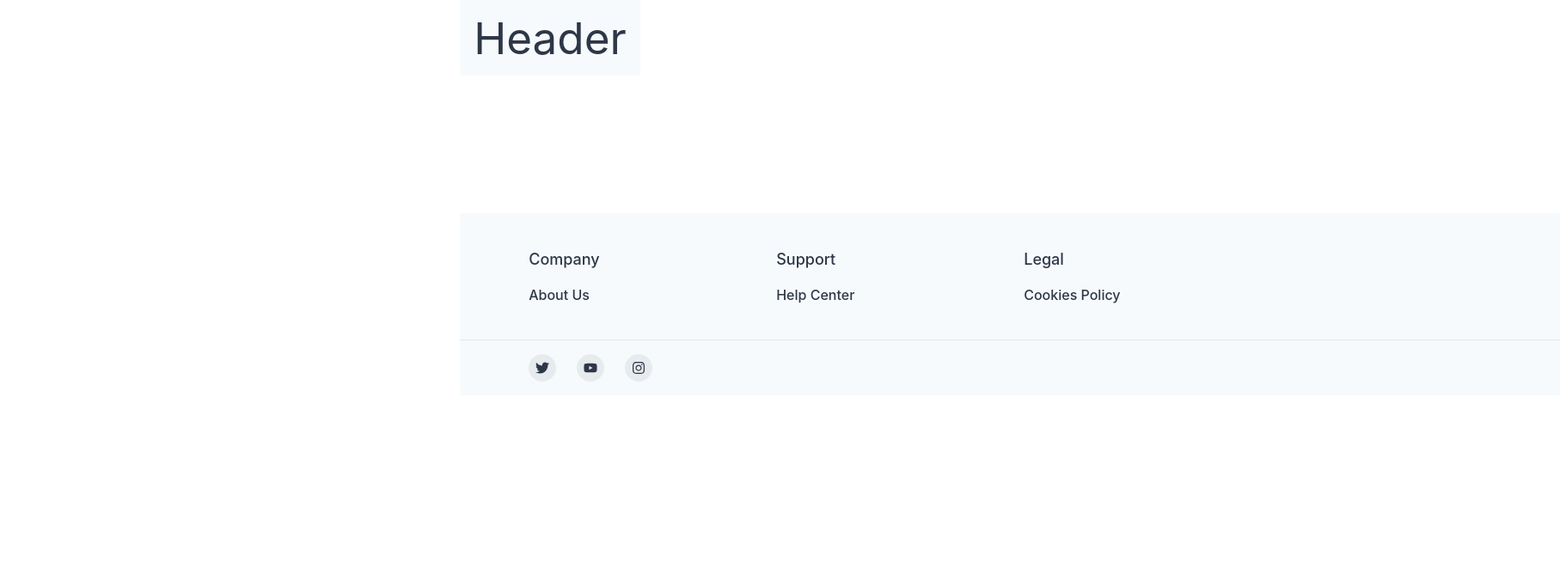
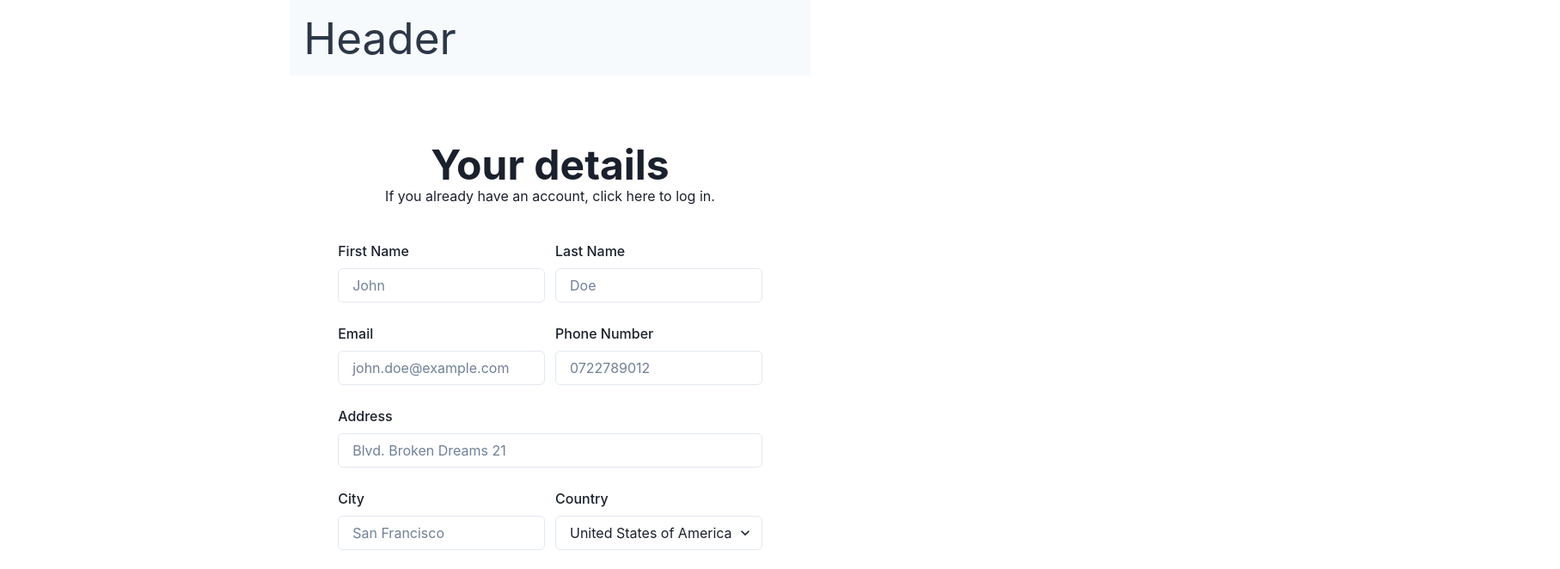
Before and after one commit to sebaraba/footy-addicts, a React (Vite) app in the folder apps/app.frontend/: page /new-register in a window 1280 px wide. Shown: the top 662 px of the page at 86% size, 1815 px wide, since content can reach past the window. Built offline with nearby package versions, Linux system fonts and the light colour scheme; no server answers; sample sign-in values are in the browser's storage.

Commit message:
feat(Login): add suport for Login and new pages

```diff
--- a/apps/app.frontend/src/App.tsx
+++ b/apps/app.frontend/src/App.tsx
@@ -1,9 +1,11 @@
 import { Routes, Route } from "react-router-dom";
 import { Container, Flex } from "@chakra-ui/react";
-import { Footer } from "./components/Footer.tsx";
-import { Header } from "./components/Header.tsx";
-import HomePage from "./pages/HomePage.tsx";
-import RegistrationPage from "./pages/RegistrationPage.tsx";
+import { Footer } from "./components/Footer";
+import { Header } from "./components/Header";
+import HomePage from "./pages/HomePage";
+import NewRegistrationPage from "./pages/NewRegistrationPage";
+import LoginPage from "./pages/LoginPage";
+import RegistrationPage from "./pages/RegistrationPage";
 
 export const App = () => (
   <Container maxW="100vw" w="100%" padding={0}>
@@ -12,6 +14,8 @@ export const App = () => (
       <Routes>
         <Route path="/" element={<HomePage />} />
         <Route path="/register" element={<RegistrationPage />} />
+        <Route path="/new-register" element={<NewRegistrationPage />} />
+        <Route path="/login" element={<LoginPage />} />
       </Routes>
     </Flex>
     <Footer />
--- /dev/null
+++ b/apps/app.frontend/src/components/ProtectedComponent.tsx
@@ -0,0 +1,19 @@
+import { useEffect } from "react";
+import { useNavigate, useLocation } from "react-router-dom";
+import { isAuthenticated } from "../services/authService";
+
+const ProtectedComponent = ({ children }: { children: React.ReactNode }) => {
+  const navigate = useNavigate();
+  const location = useLocation();
+
+  useEffect(() => {
+    const publicPaths = ["/register"];
+    if (!isAuthenticated() && !publicPaths.includes(location.pathname)) {
+      navigate("/login");
+    }
+  }, [navigate, location.pathname]);
+
+  return <>{children}</>;
+};
+
+export default ProtectedComponent;
--- a/apps/app.frontend/src/main.tsx
+++ b/apps/app.frontend/src/main.tsx
@@ -4,12 +4,15 @@ import { BrowserRouter } from "react-router-dom";
 import { App } from "./App.tsx";
 import "./index.css";
 import { ChakraProvider } from "@chakra-ui/react";
+import ProtectedComponent from "./components/ProtectedComponent.tsx";
 
 createRoot(document.getElementById("root")!).render(
   <StrictMode>
     <ChakraProvider>
       <BrowserRouter>
-        <App />
+        <ProtectedComponent>
+          <App />
+        </ProtectedComponent>
       </BrowserRouter>
     </ChakraProvider>
   </StrictMode>,
--- /dev/null
+++ b/apps/app.frontend/src/pages/LoginPage.tsx
@@ -0,0 +1,64 @@
+import { useState } from "react";
+import {
+  VStack,
+  FormControl,
+  FormLabel,
+  Input,
+  Button,
+  Container,
+  Heading,
+  Text,
+  Link,
+} from "@chakra-ui/react";
+import { login } from "../services/authService";
+import { useNavigate } from "react-router-dom";
+
+const LoginPage = () => {
+  const [email, setEmail] = useState("");
+  const [password, setPassword] = useState("");
+  const navigate = useNavigate();
+
+  const handleSubmit = async () => {
+    try {
+      await login({ email, password });
+      // Redirect to protected page
+      navigate("/");
+    } catch (error) {
+      console.error("Error logging in:", error);
+    }
+  };
+
+  return (
+    <Container centerContent={true}>
+      <Heading size="2xl">Login</Heading>
+      <Text>If you don't have an account, click here to register.</Text>
+      <VStack w="full" h="full" p={10} spacing={10} alignItems="flex-start">
+        <FormControl>
+          <FormLabel>Email</FormLabel>
+          <Input
+            placeholder="john.doe@example.com"
+            value={email}
+            onChange={(e) => setEmail(e.target.value)}
+          />
+        </FormControl>
+        <FormControl>
+          <FormLabel>Password</FormLabel>
+          <Input
+            type="password"
+            placeholder="********"
+            value={password}
+            onChange={(e) => setPassword(e.target.value)}
+          />
+        </FormControl>
+        <Button size="lg" w="full" colorScheme="blue" onClick={handleSubmit}>
+          Login
+        </Button>
+        <Link color="blue.500" onClick={() => navigate("/register")}>
+          Don't have an account? Register here.
+        </Link>
+      </VStack>
+    </Container>
+  );
+};
+
+export default LoginPage;
--- /dev/null
+++ b/apps/app.frontend/src/pages/NewRegistrationPage.tsx
@@ -0,0 +1,162 @@
+import { useState } from "react";
+import {
+  VStack,
+  GridItem,
+  FormControl,
+  FormLabel,
+  Input,
+  Select,
+  Button,
+  SimpleGrid,
+  useBreakpointValue,
+  Heading,
+  Text,
+  Container,
+} from "@chakra-ui/react";
+import { createCustomer } from "../services/customerService";
+
+const NewRegistrationPage = () => {
+  const colSpan = useBreakpointValue({ base: 2, md: 1 });
+
+  const [firstName, setFirstName] = useState("");
+  const [lastName, setLastName] = useState("");
+  const [address, setAddress] = useState("");
+  const [city, setCity] = useState("");
+  const [country, setCountry] = useState("usa");
+  const [email, setEmail] = useState(""); // State for Email
+  const [phone, setPhone] = useState(""); // State for Phone Number
+
+  const handleSubmit = async () => {
+    const customerData = {
+      firstName,
+      lastName,
+      address,
+      city,
+      country,
+      email,
+      phone,
+    };
+
+    console.log("Customer data:", customerData);
+
+    try {
+      const response = await createCustomer(customerData);
+      console.log("Customer created:", response.data);
+    } catch (error) {
+      console.error("Error creating customer:", error);
+    }
+  };
+
+  return (
+    <Container centerContent={true}>
+      <Heading size="2xl">Your details</Heading>
+      <Text>If you already have an account, click here to log in.</Text>
+      <VStack w="full" h="full" p={10} spacing={10} alignItems="flex-start">
+        <SimpleGrid columns={2} columnGap={3} rowGap={6} w="full">
+          <GridItem colSpan={colSpan}>
+            <FormControl>
+              <FormLabel>First Name</FormLabel>
+              <Input
+                placeholder="John"
+                value={firstName}
+                onChange={(e) => setFirstName(e.target.value)}
+              />
+            </FormControl>
+          </GridItem>
+
+          <GridItem colSpan={colSpan}>
+            <FormControl>
+              <FormLabel>Last Name</FormLabel>
+              <Input
+                placeholder="Doe"
+                value={lastName}
+                onChange={(e) => setLastName(e.target.value)}
+              />
+            </FormControl>
+          </GridItem>
+
+          <GridItem colSpan={colSpan}>
+            <FormControl>
+              <FormLabel>Email</FormLabel>
+              <Input
+                placeholder="john.doe@example.com"
+                value={email}
+                onChange={(e) => setEmail(e.target.value)}
+              />
+            </FormControl>
+          </GridItem>
+
+          <GridItem colSpan={colSpan}>
+            <FormControl>
+              <FormLabel>Phone Number</FormLabel>
+              <Input
+                placeholder="0722789012"
+                value={phone}
+                onChange={(e) => setPhone(e.target.value)}
+              />
+            </FormControl>
+          </GridItem>
+
+          <GridItem colSpan={2}>
+            <FormControl>
+              <FormLabel>Address</FormLabel>
+              <Input
+                placeholder="Blvd. Broken Dreams 21"
+                value={address}
+                onChange={(e) => setAddress(e.target.value)}
+              />
+            </FormControl>
+          </GridItem>
+
+          <GridItem colSpan={colSpan}>
+            <FormControl>
+              <FormLabel>City</FormLabel>
+              <Input
+                placeholder="San Francisco"
+                value={city}
+                onChange={(e) => setCity(e.target.value)}
+              />
+            </FormControl>
+          </GridItem>
+
+          <GridItem colSpan={colSpan}>
+            <FormControl>
+              <FormLabel>Country</FormLabel>
+              <Select
+                value={country}
+                onChange={(e) => setCountry(e.target.value)}
+              >
+                <option value="usa">United States of America</option>
+                <option value="uae">United Arab Emirates</option>
+                <option value="nmk">North Macedonia</option>
+                <option value="de">Germany</option>
+              </Select>
+            </FormControl>
+          </GridItem>
+
+          {/*<GridItem colSpan={2}>*/}
+          {/*  <Checkbox*/}
+          {/*    isChecked={shipToBilling}*/}
+          {/*    onChange={(e) => setShipToBilling(e.target.checked)}*/}
+          {/*  >*/}
+          {/*    Ship to billing address.*/}
+          {/*  </Checkbox>*/}
+          {/*</GridItem>*/}
+
+          <GridItem colSpan={2}>
+            <Button
+              size="lg"
+              w="full"
+              colorScheme="blue"
+              onClick={handleSubmit}
+            >
+              Register
+            </Button>
+          </GridItem>
+        </SimpleGrid>
+      </VStack>
+    </Container>
+  );
+};
+
+export default NewRegistrationPage;
--- /dev/null
+++ b/apps/app.frontend/src/services/authService.ts
@@ -0,0 +1,38 @@
+import axios from "axios";
+
+const API_URL = process.env.VITE_API_AUTH_URL ?? "/https/auth";
+
+export const register = async (userData: any) => {
+  try {
+    const response = await axios.post(`${API_URL}/register`, userData);
+    return response.data;
+  } catch (error) {
+    console.error("Error registering user:", error);
+    throw error;
+  }
+};
+
+export const login = async (userData: any) => {
+  try {
+    const response = await axios.post(`${API_URL}/login`, userData);
+    const { token } = response.data;
+    localStorage.setItem("token", token);
+    return response.data;
+  } catch (error) {
+    console.error("Error logging in user:", error);
+    throw error;
+  }
+};
+
+export const logout = () => {
+  localStorage.removeItem("token");
+};
+
+export const getToken = () => {
+  return localStorage.getItem("token");
+};
+
+export const isAuthenticated = () => {
+  const token = getToken();
+  return !!token;
+};
```
